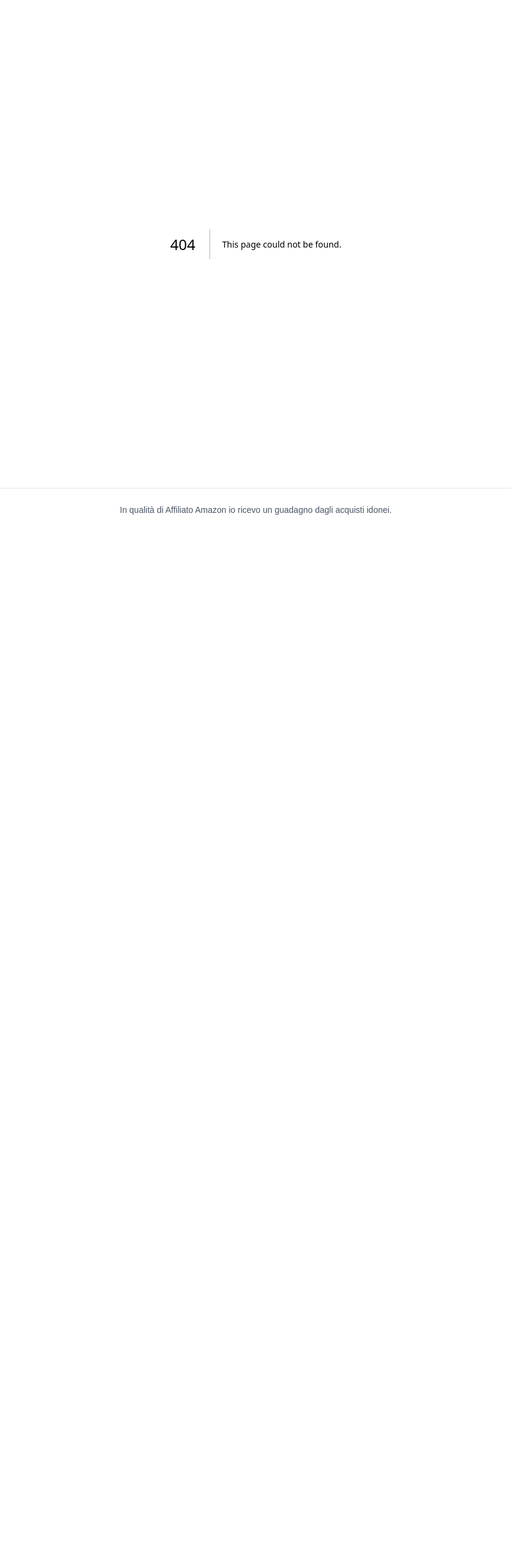
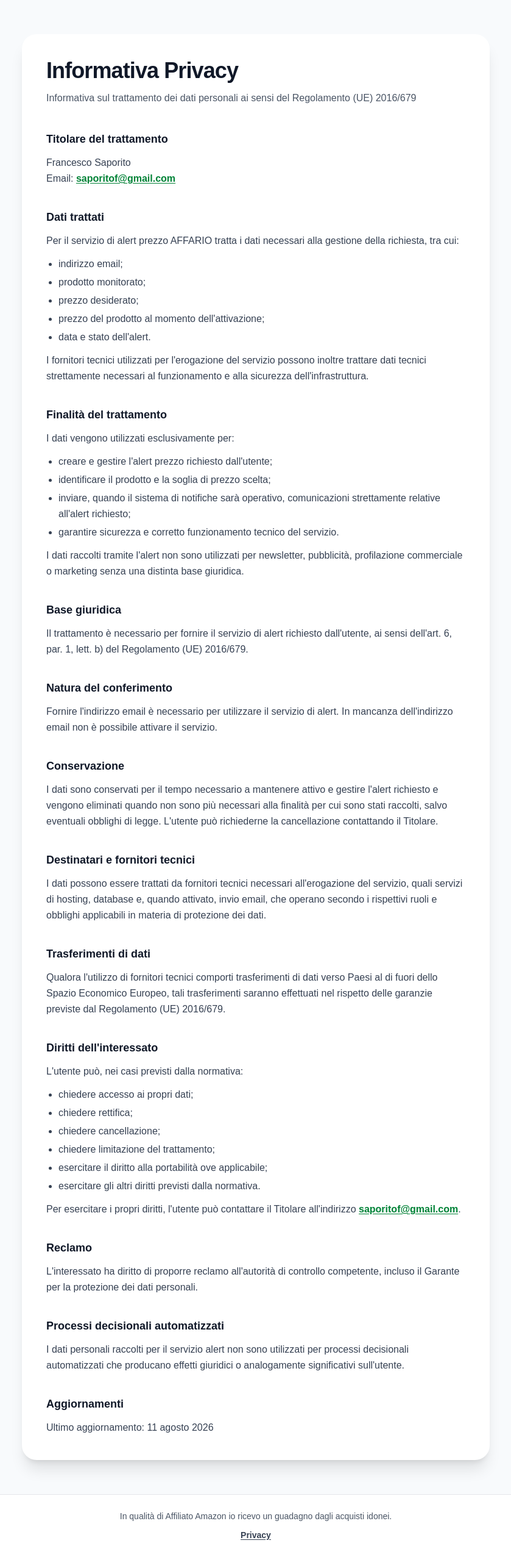
Before and after one commit to saprony/affario, a Next.js app: page /privacy in a window 1280 px wide. Before the commit this address had no page. Shown: the whole page at 61% size, without its empty margins (220-1059 px from the left). Before the commit the page ends 872 px from the top, so only its background shows below. Built offline with nearby package versions, Linux system fonts and the light colour scheme.

Commit message:
Aggiunge informativa privacy per alert prezzo

```diff
--- a/app/layout.tsx
+++ b/app/layout.tsx
@@ -1,5 +1,6 @@
 import type { Metadata } from "next";
 import { Geist, Geist_Mono } from "next/font/google";
+import Link from "next/link";
 import "./globals.css";
 
 const geistSans = Geist({
@@ -13,8 +14,9 @@ const geistMono = Geist_Mono({
 });
 
 export const metadata: Metadata = {
-  title: "Create Next App",
-  description: "Generated by create next app",
+  title: "AFFARIO — Scegli il momento giusto per comprare",
+  description:
+    "AFFARIO ti aiuta a scegliere il momento giusto per acquistare online.",
 };
 
 export default function RootLayout({
@@ -30,8 +32,16 @@ export default function RootLayout({
       <body className="flex min-h-full flex-col">
         {children}
         <footer className="border-t border-gray-200 bg-white px-4 py-6 text-center text-sm leading-relaxed text-gray-600">
-          In qualità di Affiliato Amazon io ricevo un guadagno dagli acquisti
-          idonei.
+          <p>
+            In qualità di Affiliato Amazon io ricevo un guadagno dagli acquisti
+            idonei.
+          </p>
+          <Link
+            href="/privacy"
+            className="mt-2 inline-block font-semibold text-gray-700 underline underline-offset-2 hover:text-gray-900"
+          >
+            Privacy
+          </Link>
         </footer>
       </body>
     </html>
--- /dev/null
+++ b/app/privacy/page.tsx
@@ -0,0 +1,186 @@
+import type { Metadata } from "next";
+
+export const metadata: Metadata = {
+  title: "Informativa Privacy | AFFARIO",
+};
+
+export default function PrivacyPage() {
+  const sectionClassName = "space-y-3";
+  const headingClassName = "text-lg font-bold text-gray-900";
+
+  return (
+    <main className="flex-1 bg-slate-50 px-4 py-10 text-gray-900 sm:py-14">
+      <article className="mx-auto max-w-3xl rounded-3xl bg-white p-6 shadow-xl sm:p-10">
+        <header>
+          <h1 className="text-3xl font-black tracking-tight sm:text-4xl">
+            Informativa Privacy
+          </h1>
+          <p className="mt-3 leading-relaxed text-gray-600">
+            Informativa sul trattamento dei dati personali ai sensi del
+            Regolamento (UE) 2016/679
+          </p>
+        </header>
+
+        <div className="mt-10 space-y-9 leading-relaxed text-gray-700">
+          <section className={sectionClassName}>
+            <h2 className={headingClassName}>Titolare del trattamento</h2>
+            <div>
+              <p>Francesco Saporito</p>
+              <p>
+                Email:{" "}
+                <a
+                  href="mailto:saporitof@gmail.com"
+                  className="font-semibold text-green-700 underline underline-offset-2 hover:text-green-800"
+                >
+                  saporitof@gmail.com
+                </a>
+              </p>
+            </div>
+          </section>
+
+          <section className={sectionClassName}>
+            <h2 className={headingClassName}>Dati trattati</h2>
+            <p>
+              Per il servizio di alert prezzo AFFARIO tratta i dati necessari
+              alla gestione della richiesta, tra cui:
+            </p>
+            <ul className="list-disc space-y-1 pl-5">
+              <li>indirizzo email;</li>
+              <li>prodotto monitorato;</li>
+              <li>prezzo desiderato;</li>
+              <li>prezzo del prodotto al momento dell&apos;attivazione;</li>
+              <li>data e stato dell&apos;alert.</li>
+            </ul>
+            <p>
+              I fornitori tecnici utilizzati per l&apos;erogazione del servizio
+              possono inoltre trattare dati tecnici strettamente necessari al
+              funzionamento e alla sicurezza dell&apos;infrastruttura.
+            </p>
+          </section>
+
+          <section className={sectionClassName}>
+            <h2 className={headingClassName}>Finalità del trattamento</h2>
+            <p>I dati vengono utilizzati esclusivamente per:</p>
+            <ul className="list-disc space-y-1 pl-5">
+              <li>creare e gestire l&apos;alert prezzo richiesto dall&apos;utente;</li>
+              <li>identificare il prodotto e la soglia di prezzo scelta;</li>
+              <li>
+                inviare, quando il sistema di notifiche sarà operativo,
+                comunicazioni strettamente relative all&apos;alert richiesto;
+              </li>
+              <li>
+                garantire sicurezza e corretto funzionamento tecnico del
+                servizio.
+              </li>
+            </ul>
+            <p>
+              I dati raccolti tramite l&apos;alert non sono utilizzati per
+              newsletter, pubblicità, profilazione commerciale o marketing
+              senza una distinta base giuridica.
+            </p>
+          </section>
+
+          <section className={sectionClassName}>
+            <h2 className={headingClassName}>Base giuridica</h2>
+            <p>
+              Il trattamento è necessario per fornire il servizio di alert
+              richiesto dall&apos;utente, ai sensi dell&apos;art. 6, par. 1, lett. b)
+              del Regolamento (UE) 2016/679.
+            </p>
+          </section>
+
+          <section className={sectionClassName}>
+            <h2 className={headingClassName}>Natura del conferimento</h2>
+            <p>
+              Fornire l&apos;indirizzo email è necessario per utilizzare il
+              servizio di alert. In mancanza dell&apos;indirizzo email non è
+              possibile attivare il servizio.
+            </p>
+          </section>
+
+          <section className={sectionClassName}>
+            <h2 className={headingClassName}>Conservazione</h2>
+            <p>
+              I dati sono conservati per il tempo necessario a mantenere attivo
+              e gestire l&apos;alert richiesto e vengono eliminati quando non sono
+              più necessari alla finalità per cui sono stati raccolti, salvo
+              eventuali obblighi di legge. L&apos;utente può richiederne la
+              cancellazione contattando il Titolare.
+            </p>
+          </section>
+
+          <section className={sectionClassName}>
+            <h2 className={headingClassName}>
+              Destinatari e fornitori tecnici
+            </h2>
+            <p>
+              I dati possono essere trattati da fornitori tecnici necessari
+              all&apos;erogazione del servizio, quali servizi di hosting, database
+              e, quando attivato, invio email, che operano secondo i rispettivi
+              ruoli e obblighi applicabili in materia di protezione dei dati.
+            </p>
+          </section>
+
+          <section className={sectionClassName}>
+            <h2 className={headingClassName}>Trasferimenti di dati</h2>
+            <p>
+              Qualora l&apos;utilizzo di fornitori tecnici comporti trasferimenti
+              di dati verso Paesi al di fuori dello Spazio Economico Europeo,
+              tali trasferimenti saranno effettuati nel rispetto delle garanzie
+              previste dal Regolamento (UE) 2016/679.
+            </p>
+          </section>
+
+          <section className={sectionClassName}>
+            <h2 className={headingClassName}>Diritti dell&apos;interessato</h2>
+            <p>L&apos;utente può, nei casi previsti dalla normativa:</p>
+            <ul className="list-disc space-y-1 pl-5">
+              <li>chiedere accesso ai propri dati;</li>
+              <li>chiedere rettifica;</li>
+              <li>chiedere cancellazione;</li>
+              <li>chiedere limitazione del trattamento;</li>
+              <li>esercitare il diritto alla portabilità ove applicabile;</li>
+              <li>esercitare gli altri diritti previsti dalla normativa.</li>
+            </ul>
+            <p>
+              Per esercitare i propri diritti, l&apos;utente può contattare il
+              Titolare all&apos;indirizzo{" "}
+              <a
+                href="mailto:saporitof@gmail.com"
+                className="font-semibold text-green-700 underline underline-offset-2 hover:text-green-800"
+              >
+                saporitof@gmail.com
+              </a>
+              .
+            </p>
+          </section>
+
+          <section className={sectionClassName}>
+            <h2 className={headingClassName}>Reclamo</h2>
+            <p>
+              L&apos;interessato ha diritto di proporre reclamo all&apos;autorità di
+              controllo competente, incluso il Garante per la protezione dei
+              dati personali.
+            </p>
+          </section>
+
+          <section className={sectionClassName}>
+            <h2 className={headingClassName}>
+              Processi decisionali automatizzati
+            </h2>
+            <p>
+              I dati personali raccolti per il servizio alert non sono
+              utilizzati per processi decisionali automatizzati che producano
+              effetti giuridici o analogamente significativi sull&apos;utente.
+            </p>
+          </section>
+
+          <section className={sectionClassName}>
+            <h2 className={headingClassName}>Aggiornamenti</h2>
+            <p>Ultimo aggiornamento: 11 agosto 2026</p>
+          </section>
+        </div>
+      </article>
+    </main>
+  );
+}
--- a/components/AnalysisCard.tsx
+++ b/components/AnalysisCard.tsx
@@ -1,6 +1,7 @@
 "use client";
 
 import { FormEvent, useState } from "react";
+import Link from "next/link";
 import { Product } from "@/types/product";
 import { calculatePotentialSavings } from "@/lib/calculatePotentialSavings";
 
@@ -306,6 +307,17 @@ export default function AnalysisCard({ product }: AnalysisCardProps) {
               </p>
             )}
 
+            <p className="mt-5 text-sm leading-relaxed text-gray-600">
+              L&apos;indirizzo email sarà utilizzato esclusivamente per gestire
+              l&apos;alert prezzo richiesto.
+            </p>
+            <Link
+              href="/privacy"
+              className="mt-1 inline-block text-sm font-semibold text-green-700 underline underline-offset-2 hover:text-green-800"
+            >
+              Leggi l&apos;Informativa Privacy
+            </Link>
+
             <button
               type="submit"
               disabled={isSavingAlert}
```
